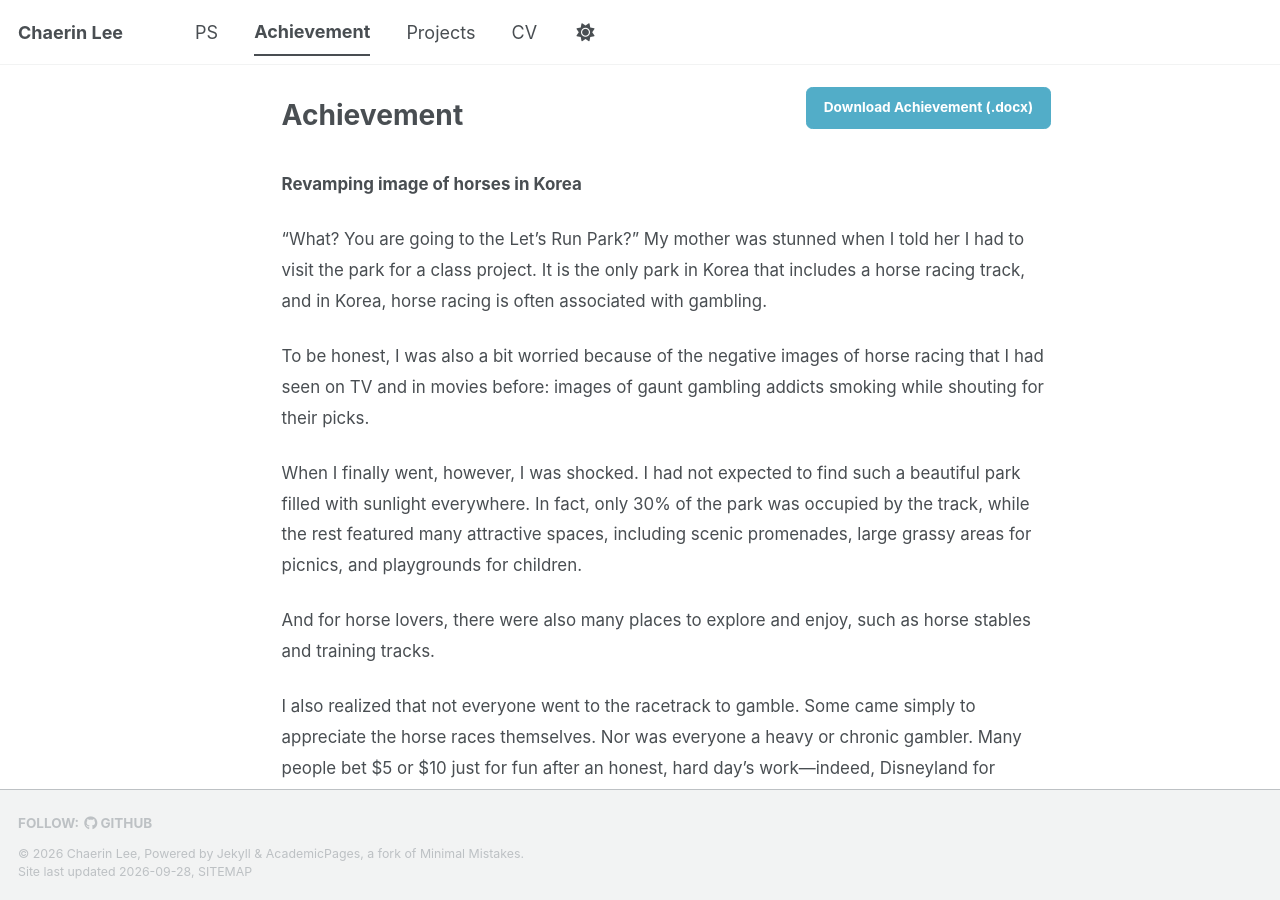
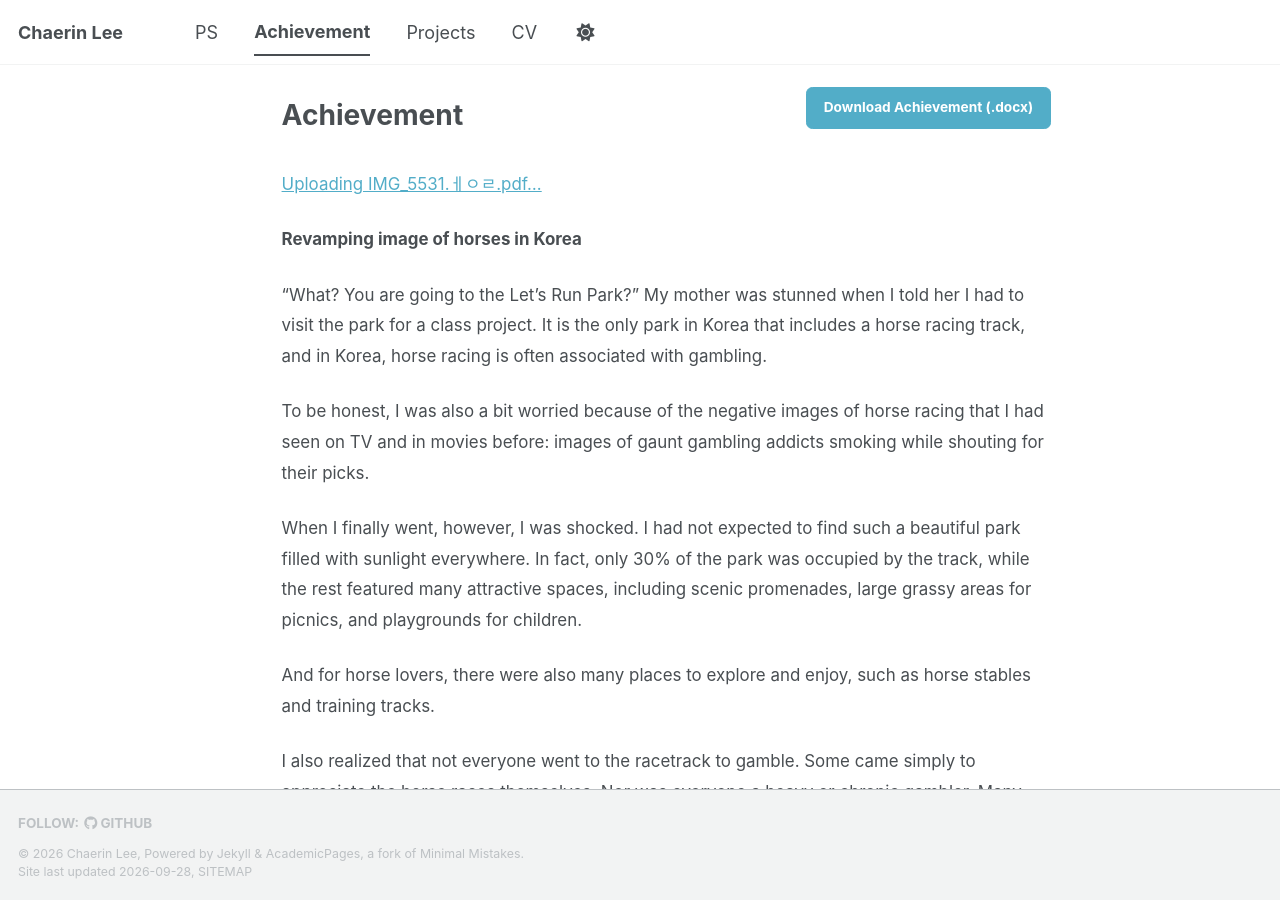
Before and after one commit to ChaerinLee0122/chaerinlee0122.github.io, a Jekyll site: the page built from _pages/experience.md, in a window 1280 px wide and 900 px high. Built offline with Jekyll 4.4.1, drawn with Linux system fonts in a browser that asks for light colours; a style sheet for code colours, icons or effects is not loaded.

Commit message:
Update experience.md

```diff
--- a/_pages/experience.md
+++ b/_pages/experience.md
@@ -13,6 +13,7 @@ redirect_from:
 </div>
 
 <div class="document-prose" markdown="1">
+[Uploading IMG_5531.ㅔㅇㄹ.pdf…]()
 
 **Revamping image of horses in Korea**
 
```
